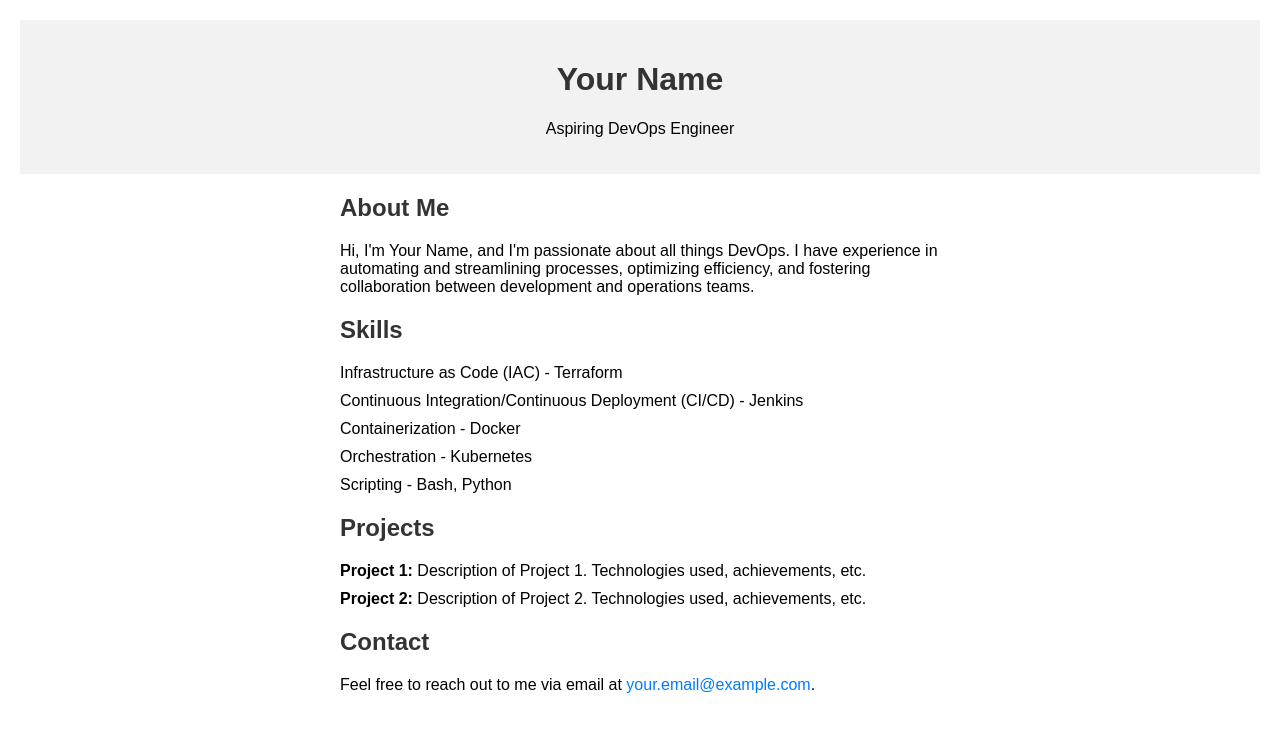
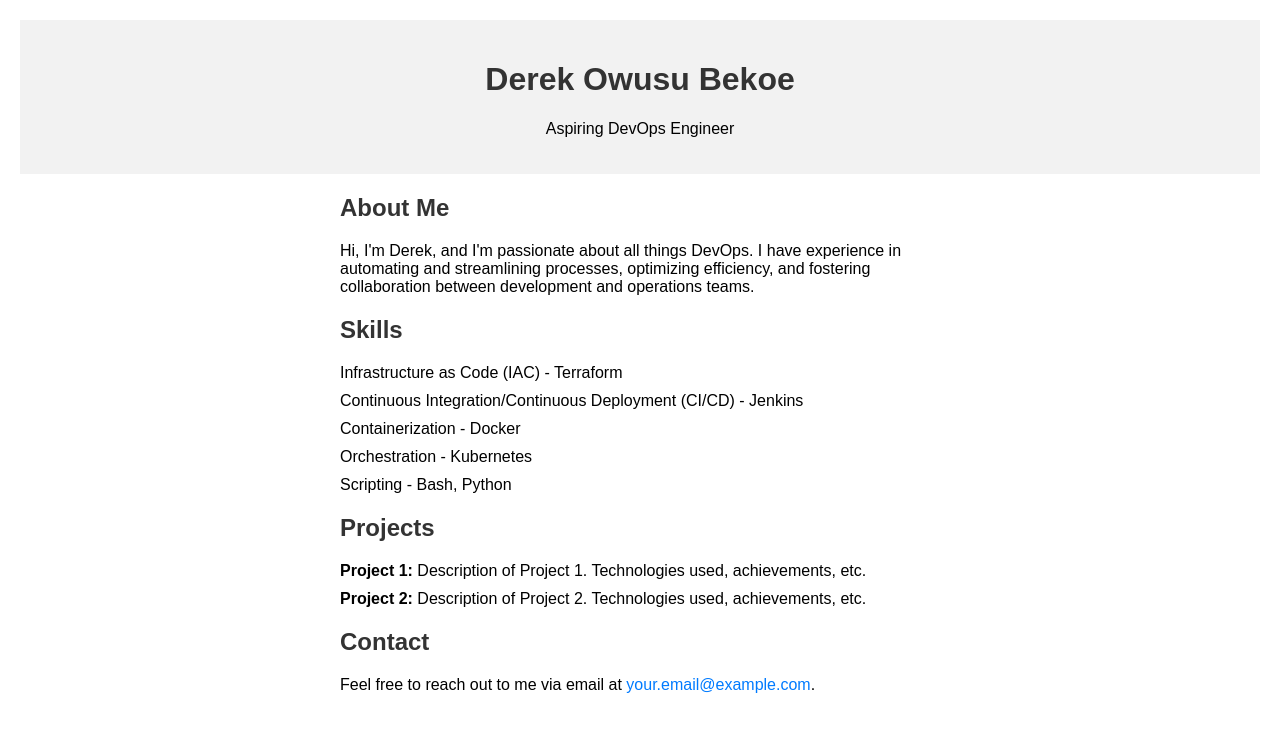
Before and after one commit to dowusubekoe-dev/terraform-beginner-bootcamp-2023, a plain HTML site: page public/index.html in a window 1280 px wide. Drawn offline with Linux system fonts and the light colour scheme.

```diff
--- a/public/index.html
+++ b/public/index.html
@@ -5,7 +5,7 @@
     <meta charset="UTF-8">
     <meta http-equiv="X-UA-Compatible" content="IE=edge">
     <meta name="viewport" content="width=device-width, initial-scale=1.0">
-    <title>Your Name - DevOps Engineer</title>
+    <title>Derek Owusu Bekoe | DevOps Engineer</title>
     <style>
         body {
             font-family: Arial, sans-serif;
@@ -46,14 +46,14 @@
 
 <body>
     <header>
-        <h1>Your Name</h1>
+        <h1>Derek Owusu Bekoe</h1>
         <p>Aspiring DevOps Engineer</p>
     </header>
 
     <section>
         <h2>About Me</h2>
         <p>
-            Hi, I'm Your Name, and I'm passionate about all things DevOps. I have experience in automating
+            Hi, I'm Derek, and I'm passionate about all things DevOps. I have experience in automating
             and streamlining processes, optimizing efficiency, and fostering collaboration between development
             and operations teams.
         </p>
```
Also changed, not shown: 6 other files.
